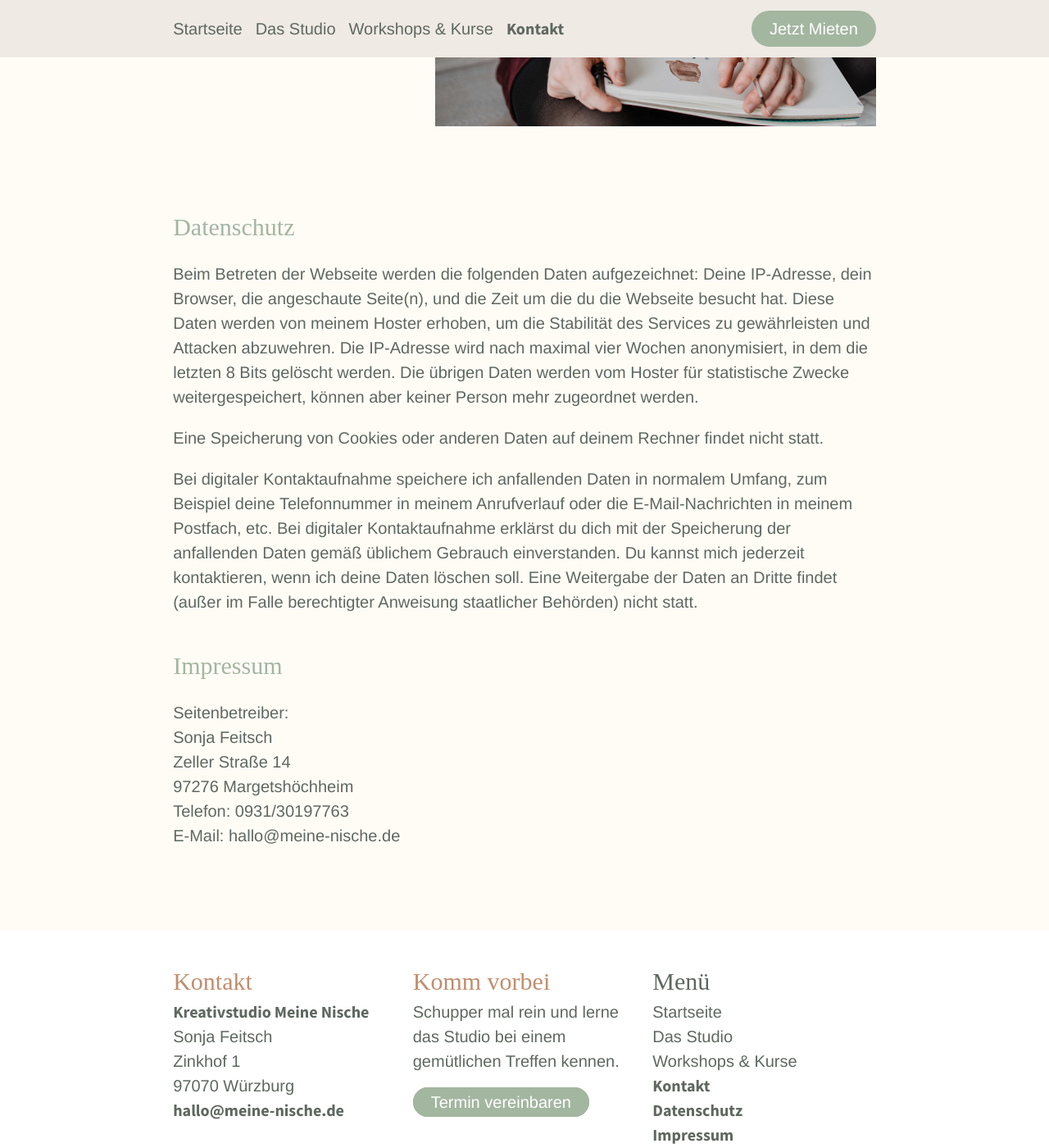
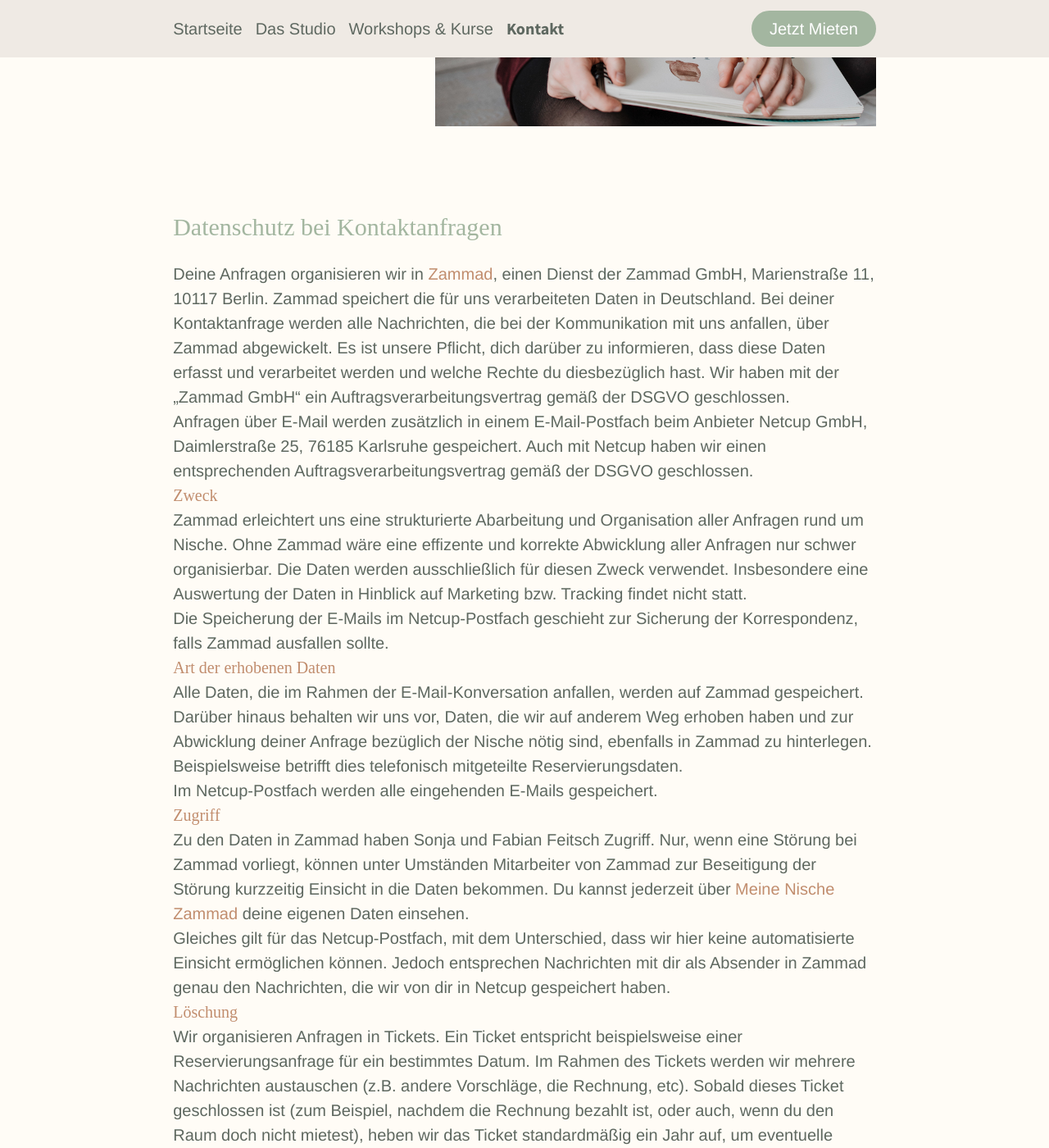
Before and after one commit to sonjafeitsch/meine-nische-website, a Jekyll site: the page built from kontakt.html, in a window 1280 px wide and 1400 px high, scrolled down 646 px. Shown: the whole window at 82% size. Built offline with Jekyll 4.4.1, drawn with Linux system fonts in a browser that asks for light colours; some web fonts are replaced; some of the changed text lies outside the part shown.

Commit message:
feat: draft for new privacy statement

```diff
--- a/kontakt.html
+++ b/kontakt.html
@@ -27,26 +27,82 @@ permalink: kontakt
   </div>
 </article>
 
+
 <a id="datenschutz"></a>
+
 <article class="d-flex flex-column flex-gap-4">
-  <h1 class="text-highlight big-size themed-text">Datenschutz</h1>
+  <h1 class="text-highlight big-size themed-text">Datenschutz bei Kontaktanfragen</h1>
   <div>
-    Beim Betreten der Webseite werden die folgenden Daten aufgezeichnet: Deine IP-Adresse, dein Browser, die angeschaute Seite(n), und die Zeit um die
-    du die Webseite besucht hat. Diese Daten werden von meinem Hoster erhoben, um die Stabilität des Services zu gewährleisten und
+    <div>
+      Deine Anfragen organisieren wir in  <a href="http://zammad.com" class="themed-text-secondary">Zammad</a>, einen Dienst der Zammad GmbH, Marienstraße 11, 10117 Berlin.
+      Zammad speichert die für uns verarbeiteten Daten in Deutschland.
+      Bei deiner Kontaktanfrage werden alle Nachrichten, die bei der Kommunikation mit uns anfallen, über Zammad abgewickelt.
+      Es ist unsere Pflicht, dich darüber zu informieren,
+      dass diese Daten erfasst und verarbeitet werden und welche Rechte du diesbezüglich hast.
+      Wir haben mit der „Zammad GmbH“ ein Auftragsverarbeitungsvertrag gemäß der DSGVO geschlossen.
+      <p></p>
+      Anfragen über E-Mail werden zusätzlich in einem E-Mail-Postfach beim Anbieter Netcup GmbH, Daimlerstraße 25, 76185 Karlsruhe gespeichert.
+      Auch mit Netcup haben wir einen entsprechenden Auftragsverarbeitungsvertrag gemäß der DSGVO geschlossen.
+    </div>
+    <div>
+      <h2 class="themed-text-secondary text-highlight">Zweck</h2>
+      Zammad erleichtert uns eine strukturierte Abarbeitung und Organisation aller Anfragen rund um Nische. Ohne Zammad
+      wäre eine effizente und korrekte Abwicklung aller Anfragen nur schwer organisierbar. Die Daten werden ausschließlich
+      für diesen Zweck verwendet. Insbesondere eine Auswertung der Daten in Hinblick auf Marketing bzw. Tracking findet nicht statt.
+      <p></p>
+      Die Speicherung der E-Mails im Netcup-Postfach geschieht zur Sicherung der Korrespondenz, falls Zammad ausfallen sollte.
+      <h2 class="themed-text-secondary text-highlight">Art der erhobenen Daten</h2>
+      Alle Daten, die im Rahmen der E-Mail-Konversation anfallen, werden auf Zammad gespeichert. Darüber hinaus behalten wir uns vor,
+      Daten, die wir auf anderem Weg erhoben haben <i>und</i> zur Abwicklung deiner Anfrage bezüglich der Nische nötig sind,
+      ebenfalls in Zammad zu hinterlegen. Beispielsweise betrifft dies telefonisch mitgeteilte Reservierungsdaten.
+      <p></p>
+      Im Netcup-Postfach werden alle eingehenden E-Mails gespeichert.
+      <h2 class="themed-text-secondary text-highlight">Zugriff</h2>
+      Zu den Daten in Zammad haben Sonja und Fabian Feitsch Zugriff. Nur, wenn eine Störung bei Zammad vorliegt, können unter Umständen Mitarbeiter von
+      Zammad zur Beseitigung der Störung kurzzeitig Einsicht in die Daten bekommen. Du kannst jederzeit über
+      <a href="https://meine-nische.zammad.com" class="themed-text-secondary">Meine Nische Zammad</a>
+      deine eigenen Daten einsehen.
+      <p></p>
+      Gleiches gilt für das Netcup-Postfach, mit dem Unterschied, dass wir hier keine automatisierte Einsicht ermöglichen können. Jedoch
+      entsprechen Nachrichten mit dir als Absender in Zammad genau den Nachrichten, die wir von dir in Netcup gespeichert haben.
+      <h2 class="themed-text-secondary text-highlight">Löschung</h2>
+      Wir organisieren Anfragen in Tickets. Ein Ticket entspricht beispielsweise einer Reservierungsanfrage für ein bestimmtes Datum.
+      Im Rahmen des Tickets werden wir mehrere Nachrichten austauschen (z.B. andere Vorschläge, die Rechnung, etc). Sobald dieses Ticket
+      geschlossen ist (zum Beispiel, nachdem die Rechnung bezahlt ist, oder auch, wenn du den Raum doch nicht mietest), heben wir das Ticket
+      standardmäßig ein Jahr auf, um eventuelle Rückfragen beantworten zu können. Nach Ablauf dieser Frist wird das Ticket automatisiert gelöscht.
+      Du kannst jederzeit eine vorzeitige Löschung deiner Daten aus Zammad verlangen, schicke uns hierzu einfach eine E-Mail.
+      <p></p>
+      Die Mails im Netcup-Postfach werden automatisiert nach einem Jahr gelöscht.
+    </div>
+  </div>
+</article>
+<article class="d-flex flex-column flex-gap-4">
+  <h1 class="text-highlight big-size themed-text">Datenschutz bei Vermietungen</h1>
+  <div>
+    Falls du die Nische verbindlich buchst, erstellen wir eine Rechnung. Diese Rechnung enthält deinen Namen, deine Anschrift und
+    ggf. deine E-Mail-Adresse, sowie den Betrag und die Umstände der vereinbarten Vermietung.
+    Wie weiter oben beschrieben, senden wir diese Rechung über Zammad, und sie bleibt etwa ein Jahr in Zammad gespeichert.
+    Darüber hinaus archivieren wir die Rechnung auf einem lokalen, nicht über das Internet erreichbaren Speicher-Medium.
+    Dieses Archiv bezahlter Rechnungen benötigen wir aus steuerrechtlichen Gründen. Wir die Rechnungen für 10 Jahre nach
+    Vermietung auf.
+  </div>
+</article>
+<article class="d-flex flex-column flex-gap-4">
+  <h1 class="text-highlight big-size themed-text">Datenschutz beim Besuch der Webseite</h1>
+  <div>
+    Beim Betreten der Webseite werden die folgenden Daten aufgezeichnet: Deine IP-Adresse, dein Browser, die angeschaute Seite(n), und die Zeit, um die
+    du die Webseite besucht hat. Diese Daten werden von meinem Hoster Netcup erhoben, um die Stabilität des Services zu gewährleisten und
     Attacken abzuwehren. Die IP-Adresse wird nach maximal vier Wochen anonymisiert, in dem die letzten 8 Bits gelöscht werden.
     Die übrigen Daten werden vom Hoster für statistische Zwecke weitergespeichert, können aber keiner Person mehr zugeordnet werden.
+    Ein Auftragverarbeitungs-Vertrag mit Netcup liegt vor.
   </div>
   <div>
     Eine Speicherung von Cookies oder anderen Daten auf deinem Rechner findet nicht statt.
   </div>
-  <div>
-    Bei digitaler Kontaktaufnahme speichere ich anfallenden Daten in normalem Umfang, zum Beispiel deine Telefonnummer in meinem
-    Anrufverlauf oder die E-Mail-Nachrichten in meinem Postfach, etc. Bei digitaler Kontaktaufnahme erklärst du dich mit der Speicherung
-    der anfallenden Daten gemäß üblichem Gebrauch einverstanden. Du kannst mich jederzeit kontaktieren, wenn ich deine Daten löschen soll.
-    Eine Weitergabe der Daten an Dritte findet (außer im Falle berechtigter Anweisung staatlicher Behörden) nicht statt.
-  </div>
-  <a id="impressum"><a>
-  <h1 class="text-highlight big-size themed-text">Impressum</h1>
+</article>
+<a id="impressum"></a>
+<article class="d-flex flex-column flex-gap-4">
+    <h1 class="text-highlight big-size themed-text">Impressum</h1>
   <div>
     Seitenbetreiber:<br/>
     Sonja Feitsch<br/>
```
